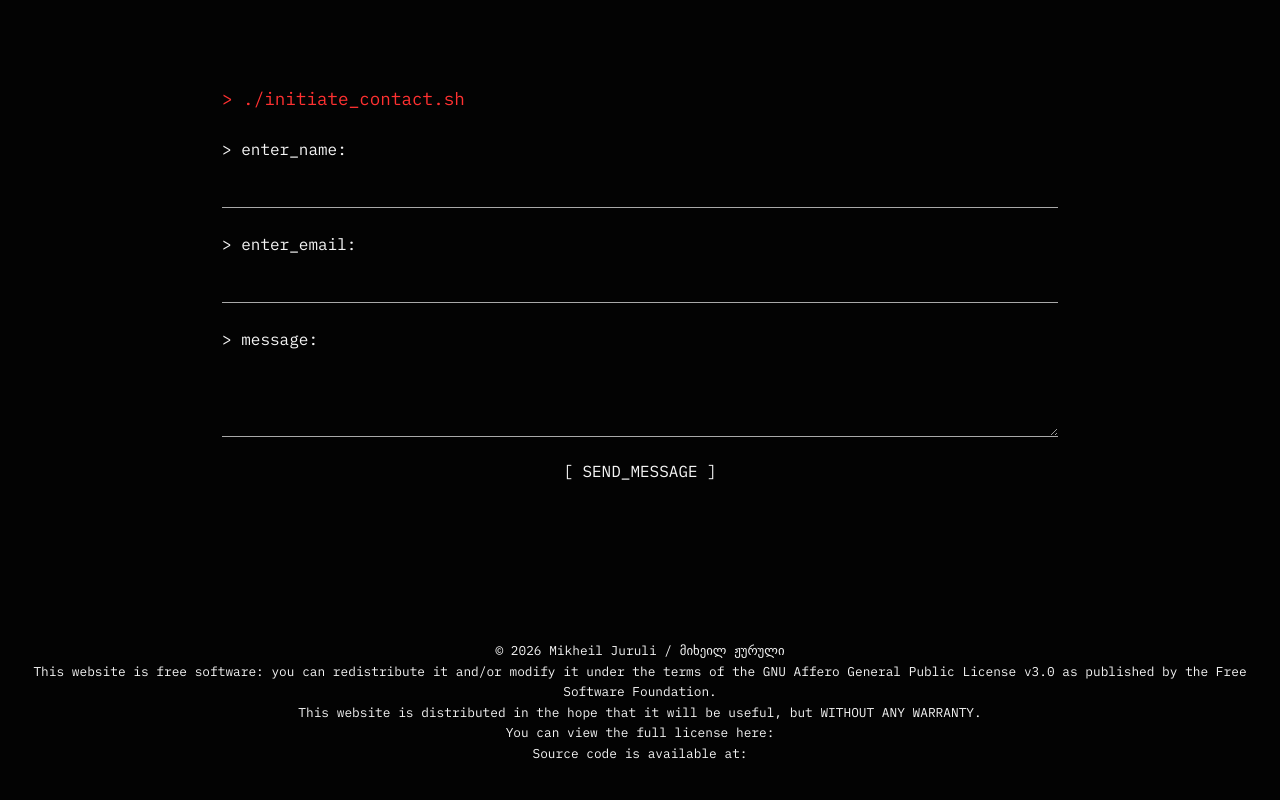
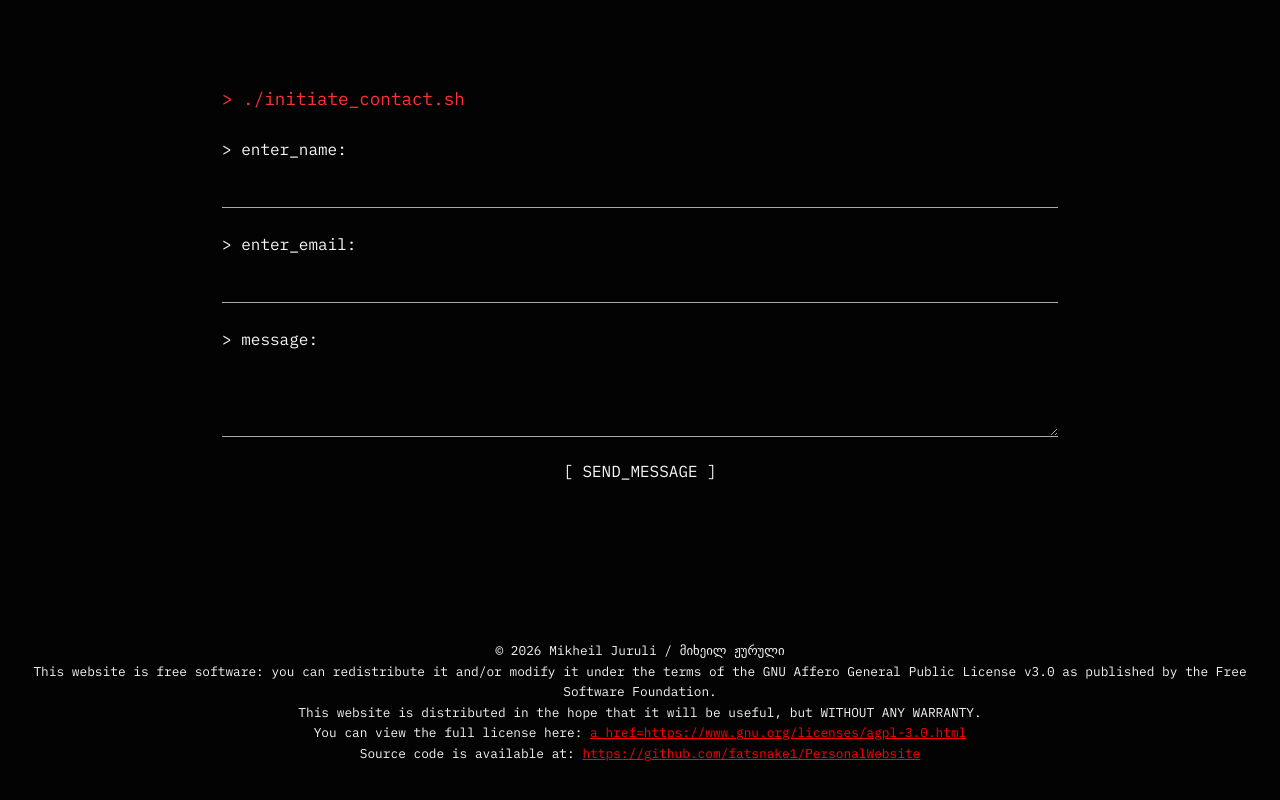
Before and after one commit to fatsnake1/PersonalWebsite, a plain HTML site: page index.html in a window 1280 px wide. Shown: the part 2281-3081 px from the top of the page. Drawn offline with Linux system fonts and the light colour scheme.

Commit message:
fix: random fixes

```diff
--- a/index.html
+++ b/index.html
@@ -185,15 +185,11 @@
     </div>
 
     <footer>
- © 2026 Mikheil Juruli / მიხეილ ჟურული
-<br>
-This website is free software: you can redistribute it and/or modify it under the terms of the GNU Affero General Public License v3.0 as published by the Free Software Foundation.
-<br>
-This website is distributed in the hope that it will be useful, but WITHOUT ANY WARRANTY.
-<br>
-You can view the full license here: <a href=https://www.gnu.org/licenses/agpl-3.0.html></a>
-<br>
-Source code is available at: <a href=https://github.com/fatsnake1/PersonalWebsite></a></p>
+ © 2026 Mikheil Juruli / მიხეილ ჟურული<br>
+This website is free software: you can redistribute it and/or modify it under the terms of the GNU Affero General Public License v3.0 as published by the Free Software Foundation.<br>
+This website is distributed in the hope that it will be useful, but WITHOUT ANY WARRANTY.<br>
+You can view the full license here: <a href=https://www.gnu.org/licenses/agpl-3.0.html>a href=https://www.gnu.org/licenses/agpl-3.0.html</a><br>
+Source code is available at: <a href=https://github.com/fatsnake1/PersonalWebsite>https://github.com/fatsnake1/PersonalWebsite</a></p>
     </footer>
 
     <script src="script.js"></script>
--- a/script.js
+++ b/script.js
@@ -190,11 +190,6 @@ document.addEventListener('keydown', (e) => {
     if(e.key === 'Escape' && !modal.classList.contains('hidden')) closeModal();
 });
 
-function closeModal() {
-    modal.classList.add('hidden');
-    playEnter();
-}
-
 // --- CONTACT FORM LOGIC ---
 const contactForm = document.getElementById('contact-form');
 const formResponse = document.getElementById('form-response');
--- a/styles.css
+++ b/styles.css
@@ -361,4 +361,8 @@ footer {
     font-size: 0.8rem;
     color: var(--text-muted);
     border-top: 1px solid var(--border);
+    a:link { color: red;}
+    a:visited {color: orange;}
+    a:hover {color:orangered;}
+    a:active {color:white;}
 }
```
